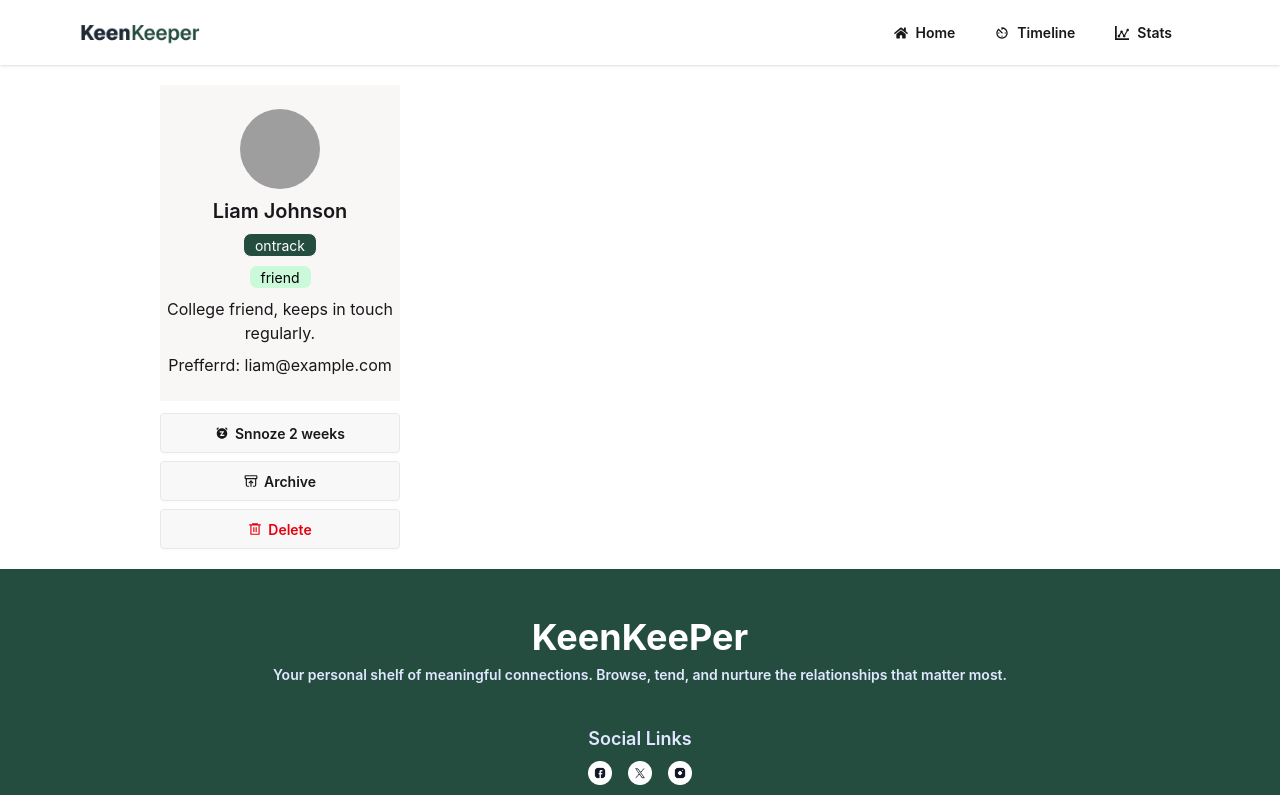
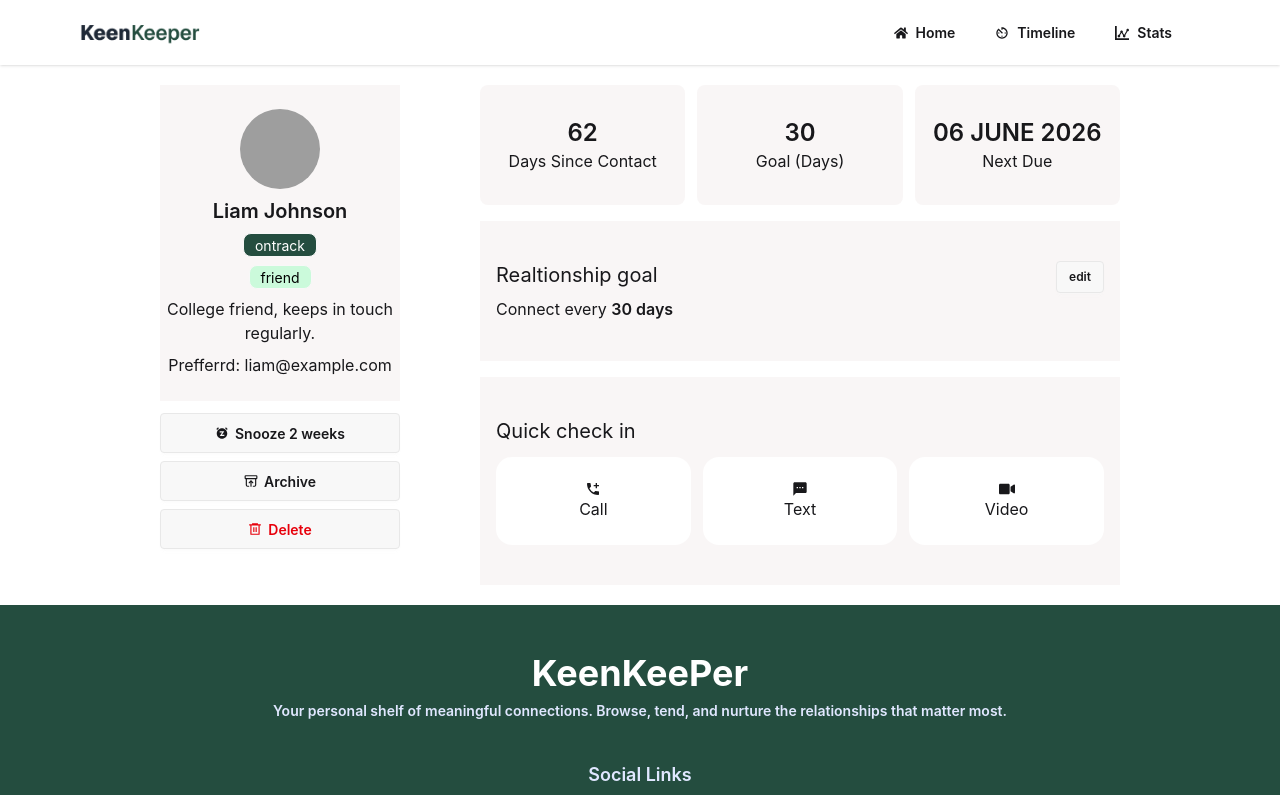
Before and after one commit to rumel-devv/a-keenkeeper, a React (Vite) app: page /friendetails/1 in a window 1280 px wide. Shown: the top 795 px of the page. Built offline with nearby package versions, Linux system fonts and the light colour scheme; grey boxes are pictures that could not be loaded.

Commit message:
added item to timeline page

```diff
--- a/package.json
+++ b/package.json
@@ -15,6 +15,7 @@
     "react-dom": "^19.2.4",
     "react-icons": "^5.6.0",
     "react-router": "^7.14.0",
+    "react-toastify": "^11.0.5",
     "tailwindcss": "^4.2.2"
   },
   "devDependencies": {
--- /dev/null
+++ b/src/context/Timelinecontext.jsx
@@ -0,0 +1,38 @@
+import { createContext, useState } from "react";
+
+export const TimelineContext = createContext();
+
+const TimelineProvider = ({ children }) => {
+  const [call, setCall] = useState([]);
+  const [text, setText] = useState([]);
+  const [video, setVideo] = useState([]);
+
+  const handleCall = (friend) => {
+    setCall(prev => [...prev, { ...friend, time: new Date() }]);
+  };
+
+  const handleText = (friend) => {
+    setText(prev => [...prev, { ...friend, time: new Date() }]);
+  };
+
+  const handleVideo = (friend) => {
+    setVideo(prev => [...prev, { ...friend, time: new Date() }]);
+  };
+
+  const data = {
+    call,
+    text,
+    video,
+    handleCall,
+    handleText,
+    handleVideo
+  };
+
+  return (
+    <TimelineContext.Provider value={data}>
+      {children}
+    </TimelineContext.Provider>
+  );
+};
+
+export default TimelineProvider;
--- a/src/index.css
+++ b/src/index.css
@@ -4,5 +4,5 @@
 
 .active {
 background: #244D3F;
-  color: white;
+color: white;
 }
--- a/src/pages/Homepage.jsx
+++ b/src/pages/Homepage.jsx
@@ -1,12 +1,14 @@
-import React from 'react';
+import React, { Suspense } from 'react';
 import Banner from '../Componetns/Homepage/Banner';
 import Friends from '../Componetns/Homepage/Friends';
 
 const Homepage = () => {
     return (
         <div className='w-9/12 mx-auto my-12'>
-            <Banner></Banner>
-            <Friends></Friends>
+            <Banner/>
+            <Suspense fallback={<span className="loading loading-spinner text-error"></span>}>
+                <Friends></Friends>
+            </Suspense>
         </div>
     );
 };
--- a/src/pages/TimelinePage.jsx
+++ b/src/pages/TimelinePage.jsx
@@ -1,11 +1,47 @@
-import React from 'react';
+import { useContext } from "react";
+import { TimelineContext } from "../context/Timelinecontext";
+import videoImg from '../assets/video.png'
+const TimelinePage = () => {
+  const { call, text, video } = useContext(TimelineContext);
 
-const TimelinePage = () => {
-    return (
-        <div>
-            Timelinepage
-        </div>
-    );
+  return (
+    <div className="p-5 w-9/12 mx-auto">
+      <h1 className="text-xl font-bold">Timeline</h1>
+
+      {/* CALL */}
+       { call.map((item, i) => (
+          <div key={i} className="p-3 bg-white my-2 rounded">
+            📞 Call with {item.name}
+          </div>
+        ))}
+
+
+      {/* TEXT */}
+    {
+        text.map((item, i) => (
+          <div key={i} className="p-3 bg-white my-2 rounded">
+            💬 Text with {item.name}
+          </div>
+        ))
+   }
+
+      {/* VIDEO */}
+
+      {  video.map((item, i) => (
+          <div key={i} className="p-3 bg-white my-2 rounded flex items-center gap-6">
+            <div>
+             <img src={videoImg} alt="" />
+            </div>
+            <div>
+                <h2> <span className="text-xl font-semibold">Video with</span> {item.name}</h2>
+                <p>{new Date().toLocaleDateString("en-GB")}</p>
+            </div>
+
+          </div>
+         ))
+       }
+    </div>
+  );
 };
 
 export default TimelinePage;
--- a/src/pages/friendsdetals/DetailsCard.jsx
+++ b/src/pages/friendsdetals/DetailsCard.jsx
@@ -1,13 +1,19 @@
-import React from 'react';
+import React, { useContext } from 'react';
 import { BiSolidAlarmSnooze } from 'react-icons/bi';
+import { FaVideo } from 'react-icons/fa';
 import { LuArchiveRestore } from 'react-icons/lu';
+import { MdAddIcCall, MdTextsms } from 'react-icons/md';
 import { RiDeleteBin6Line } from 'react-icons/ri';
+import { TimelineContext } from '../../context/Timelinecontext';
 
 const DetailsCard = ({expectedFriend}) => {
+
+
+    const {handleCall,handleText,handleVideo} = useContext(TimelineContext)
+
     return (
-        <div className=' w-11/12 lg:w-9/12 mx-auto my-5'>
+        <div className=' w-11/12 lg:w-9/12 mx-auto my-5 flex flex-col md:flex-row justify-between space-y-4'>
          <div className='w-full md:w-4/12 lg:w-3/12 space-y-3'>
-            <div>
             <div className='bg-[#f1ebeb74] text-center space-y-2 py-6'>
                 <img className='w-20 h-20 rounded-full mx-auto' src={expectedFriend.picture} alt={expectedFriend.name}/>
                 <h2 className='text-xl font-semibold'> {expectedFriend.name} </h2>
@@ -26,18 +32,66 @@ const DetailsCard = ({expectedFriend}) => {
                  <h3>Prefferrd: {expectedFriend.email} </h3>
 
             </div>
-            </div>
-
             <div className='space-y-2'>
-                <button className='btn w-full'><BiSolidAlarmSnooze/> Snnoze 2 weeks </button>
+                <button className='btn w-full'><BiSolidAlarmSnooze/> Snooze 2 weeks </button>
                 <button className='btn w-full'><LuArchiveRestore/> Archive</button>
                 <button className='btn w-full text-red-600'><RiDeleteBin6Line/> Delete</button>
             </div>
+            </div>
+
+            <div className='md:w-7/12 lg:w-8/12 space-y-4'>
+
+                <div className='grid grid-cols-1 gap-3 md:grid-cols-3'>
+              <div className='text-center bg-[#f1ebeb74] py-8 rounded-lg'>
+                    <h3 className='text-2xl font-semibold'>62</h3>
+                    <p>Days Since Contact</p>
+                </div>
+                <div className='text-center bg-[#f1ebeb74] py-8 rounded-lg'>
+                    <h3 className='text-2xl font-semibold'>30</h3>
+                    <p>Goal (Days)</p>
+                </div>
+                <div className='text-center bg-[#f1ebeb74] py-8 rounded-lg'>
+                    <h3 className='text-2xl font-semibold'>06 JUNE 2026</h3>
+                    <p>Next Due</p>
+                </div>
+                </div>
+                <div className='bg-[#f1ebeb74] w-full py-10 px-4 flex justify-between'>
+                        <div className='space-y-2'>
+                            <h2 className='text-xl'>Realtionship goal</h2>
+                            <p>Connect every <span className='font-semibold'>30 days</span></p>
+                        </div>
+                        <div>
+                            <button className='btn btn-sm text-md'>edit</button>
+                        </div>
+                </div>
+                <div className='bg-[#f1ebeb74] w-full py-10 px-4 space-y-3 '>
+                    <h2 className='text-xl'>Quick check in</h2>
+                    <div className='grid grid-cols-3 gap-3'>
+
+                        <div onClick={() => handleCall(expectedFriend)} className='bg-[#ffffff] p-6 flex flex-col items-center rounded-2xl'>
+                            <MdAddIcCall />
+                             Call
+                        </div>
+                        <div onClick={() => handleText(expectedFriend)} className='bg-[#ffffff] p-6 flex flex-col items-center rounded-2xl'>
+                            <MdTextsms/>
+                             Text
+                        </div>
+                        <div onClick={() => handleVideo(expectedFriend)} className='bg-[#ffffff] p-6 flex flex-col items-center rounded-2xl'>
+                            <FaVideo/>
+                             Video
+                        </div>
+
+                        </div>
+                </div>
+
+
 
             </div>
 
 
-        </div>
+            </div>
+
+
     );
 };
 
```
Also changed, not shown: src/main.jsx (+8 -2 lines), 1 other file (tests, documents, lock files or other folders).
